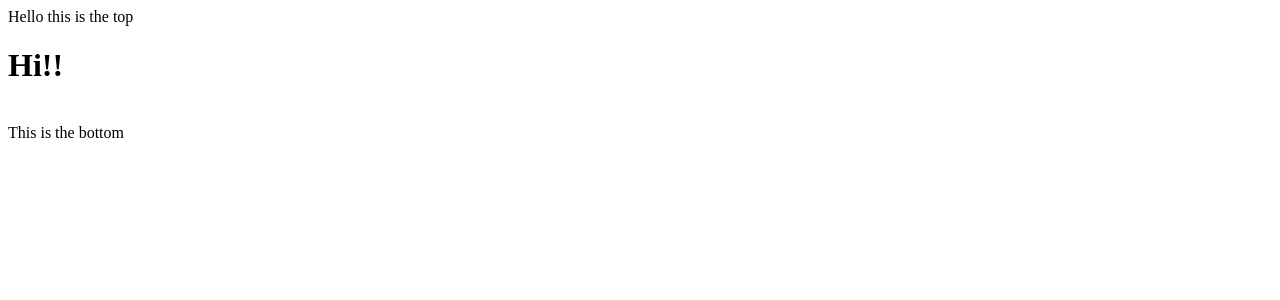
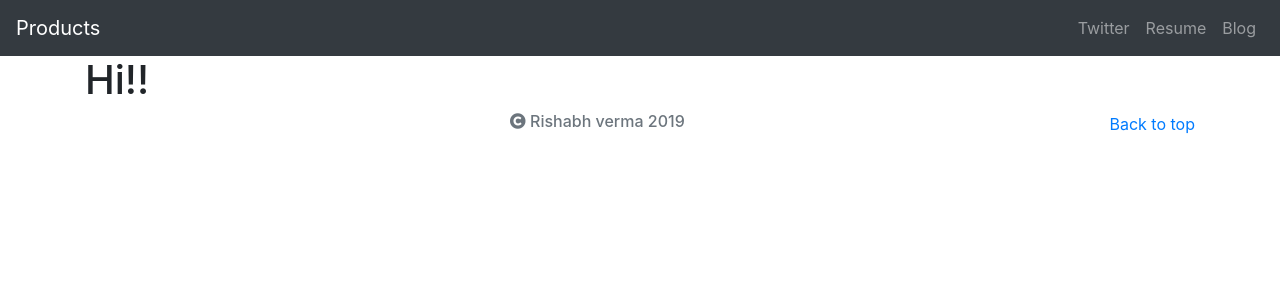
Before and after one commit to RishabhVerma098/product-hunt, a Django app: page / in a window 1280 px wide. Shown: the top 300 px of the page. Run offline with Django 3.2, Linux system fonts and the light colour scheme; some libraries are stand-ins or nearby versions.

Commit message:
created base (footer and header) html

```diff
--- a/producthunt/templates/base.html
+++ b/producthunt/templates/base.html
@@ -1,7 +1,105 @@
-Hello this is the top
-<br />
+<!DOCTYPE html>
+<html lang="en">
+  <head>
+    {% load static %}
+    <meta charset="utf-8" />
+    <meta
+      name="viewport"
+      content="width=device-width, initial-scale=1, shrink-to-fit=no"
+    />
 
-{% block content %} {% endblock %}
+    <meta name="generator" content="Jekyll v3.8.5" />
+    <title>Product Hunt</title>
 
-<br />
-This is the bottom
+    <!-- Bootstrap core CSS -->
+    <link
+      rel="stylesheet"
+      href="https://stackpath.bootstrapcdn.com/bootstrap/4.2.1/css/bootstrap.min.css"
+      integrity="sha384-GJzZqFGwb1QTTN6wy59ffF1BuGJpLSa9DkKMp0DgiMDm4iYMj70gZWKYbI706tWS"
+      crossorigin="anonymous"
+    />
+    <link
+      rel="stylesheet"
+      href="https://use.fontawesome.com/releases/v5.7.1/css/all.css"
+      integrity="sha384-fnmOCqbTlWIlj8LyTjo7mOUStjsKC4pOpQbqyi7RrhN7udi9RwhKkMHpvLbHG9Sr"
+      crossorigin="anonymous"
+    />
+    <style>
+      .bd-placeholder-img {
+        font-size: 1.125rem;
+        text-anchor: middle;
+      }
+
+      @media (min-width: 768px) {
+        .bd-placeholder-img-lg {
+          font-size: 3.5rem;
+        }
+      }
+    </style>
+  </head>
+  <body>
+    <header>
+      <nav class="navbar navbar-expand-lg navbar-dark bg-dark">
+        <a class="navbar-brand" href="#">Products</a>
+        <button
+          class="navbar-toggler"
+          type="button"
+          data-toggle="collapse"
+          data-target="#navbarNavAltMarkup"
+          aria-controls="navbarNavAltMarkup"
+          aria-expanded="false"
+          aria-label="Toggle navigation"
+        >
+          <span class="navbar-toggler-icon"></span>
+        </button>
+        <div class="collapse navbar-collapse" id="navbarNavAltMarkup">
+          <div class="navbar-nav ml-auto">
+            <a
+              class="nav-item nav-link"
+              href="https://twitter.com/rishabh18035497"
+              >Twitter</a
+            >
+            <a class="nav-item nav-link" href="#">Resume</a>
+            <a class="nav-item nav-link" href="#">Blog</a>
+          </div>
+        </div>
+      </nav>
+    </header>
+
+    <div class="container">
+      {% block content %} {% endblock %}
+    </div>
+
+    <footer class="text-muted">
+      <div class="container">
+        <p class="float-right">
+          <a href="#">Back to top</a>
+        </p>
+        <h6 class="text-center">
+          <i class="fas fa-copyright"></i> Rishabh verma {% now 'Y' %}
+        </h6>
+      </div>
+    </footer>
+    <script
+      src="https://code.jquery.com/jquery-3.3.1.slim.min.js"
+      integrity="sha384-q8i/X+965DzO0rT7abK41JStQIAqVgRVzpbzo5smXKp4YfRvH+8abtTE1Pi6jizo"
+      crossorigin="anonymous"
+    ></script>
+    <script>
+      window.jQuery ||
+        document.write(
+          '<script src="/docs/4.2/assets/js/vendor/jquery-slim.min.js"><\/script>'
+        );
+    </script>
+    <script
+      src="https://stackpath.bootstrapcdn.com/bootstrap/4.2.1/js/bootstrap.min.js"
+      integrity="sha384-B0UglyR+jN6CkvvICOB2joaf5I4l3gm9GU6Hc1og6Ls7i6U/mkkaduKaBhlAXv9k"
+      crossorigin="anonymous"
+    ></script>
+    <script
+      src="https://cdnjs.cloudflare.com/ajax/libs/popper.js/1.14.6/umd/popper.min.js"
+      integrity="sha384-wHAiFfRlMFy6i5SRaxvfOCifBUQy1xHdJ/yoi7FRNXMRBu5WHdZYu1hA6ZOblgut"
+      crossorigin="anonymous"
+    ></script>
+  </body>
+</html>
```
